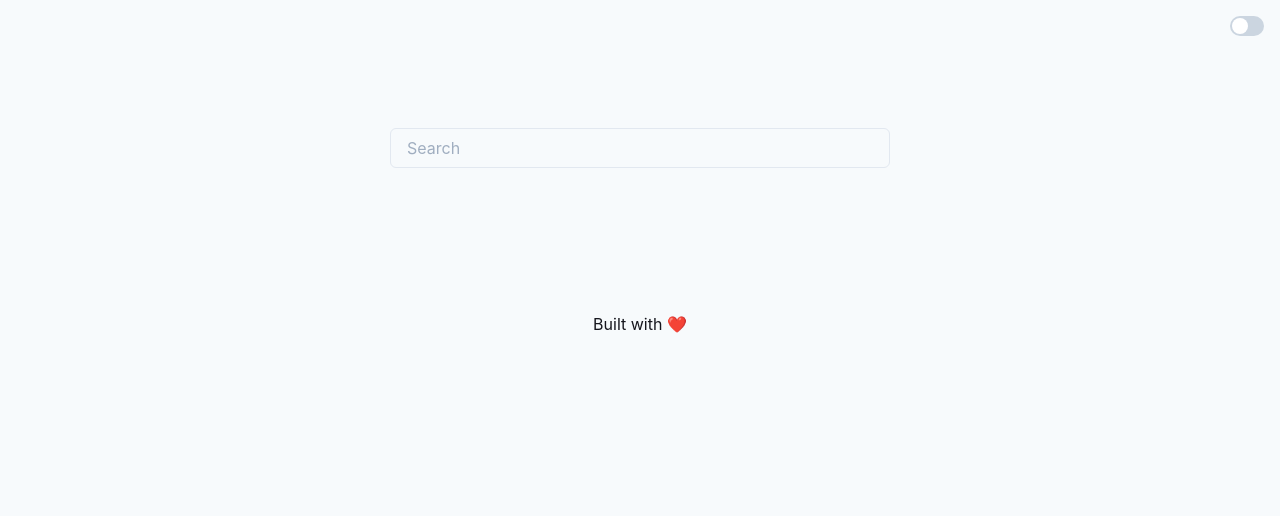
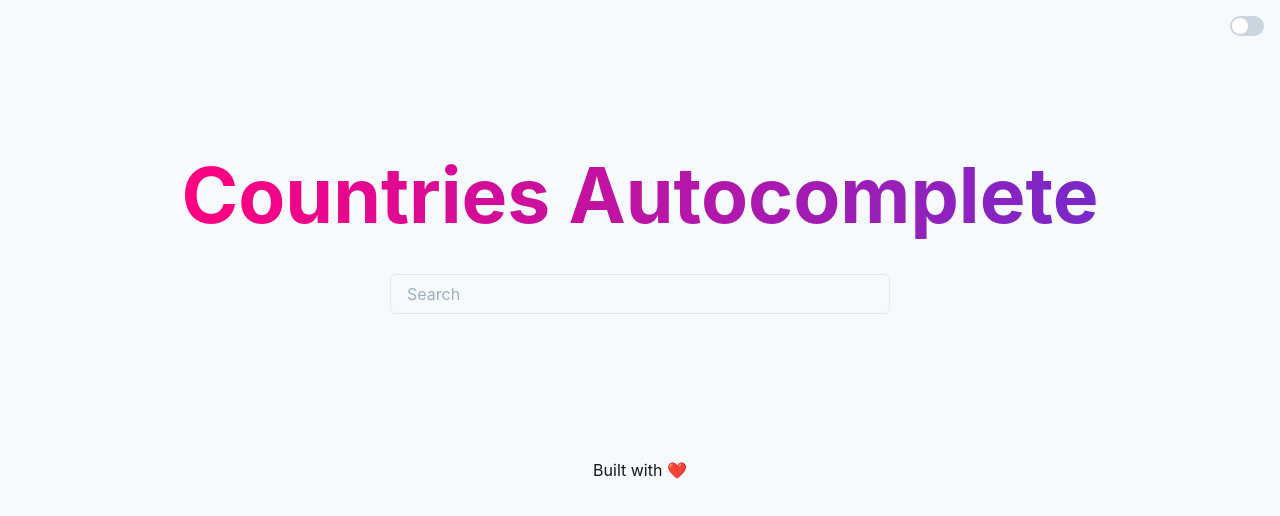
Before and after one commit to nachoiacovino/nextjs-autocomplete, a Next.js app: page / in a window 1280 px wide. Shown: the top 516 px of the page. Built offline with nearby package versions, Linux system fonts and the light colour scheme.

Commit message:
Add title

```diff
--- a/src/components/Hero.tsx
+++ b/src/components/Hero.tsx
@@ -4,7 +4,7 @@ export const Hero = ({ title }: { title: string }) => (
   <Flex
     justifyContent='center'
     alignItems='center'
-    height='100vh'
+    mt='150px'
     bgGradient='linear(to-l, #7928CA, #FF0080)'
     bgClip='text'
   >
@@ -13,5 +13,5 @@ export const Hero = ({ title }: { title: string }) => (
 );
 
 Hero.defaultProps = {
-  title: 'with-chakra-ui-typescript',
+  title: 'Countries Autocomplete',
 };
--- a/src/components/Main.tsx
+++ b/src/components/Main.tsx
@@ -5,7 +5,7 @@ export const Main = (props: StackProps) => (
     spacing='1.5rem'
     width='100%'
     maxWidth='48rem'
-    pt='8rem'
+    pt='2rem'
     px='1rem'
     {...props}
   />
--- a/src/pages/index.tsx
+++ b/src/pages/index.tsx
@@ -4,6 +4,7 @@ import Autocomplete from '../components/Autocomplete';
 import { Container } from '../components/Container';
 import { DarkModeSwitch } from '../components/DarkModeSwitch';
 import { Footer } from '../components/Footer';
+import { Hero } from '../components/Hero';
 import { Main } from '../components/Main';
 import countries from '../data/countries.json';
 
@@ -12,13 +13,9 @@ const Index = () => {
 
   return (
     <Container height='100vh'>
-      {/*     <Hero /> */}
+      <Hero />
       <Main>
         <Autocomplete items={namedCountries} />
-        {/*       <Text>
-        Example repository of <Code>Next.js</Code> + <Code>chakra-ui</Code> +{' '}
-        <Code>typescript</Code>.
-      </Text> */}
 
         {/*       <List spacing={3} my={0}>
         <ListItem>
```
